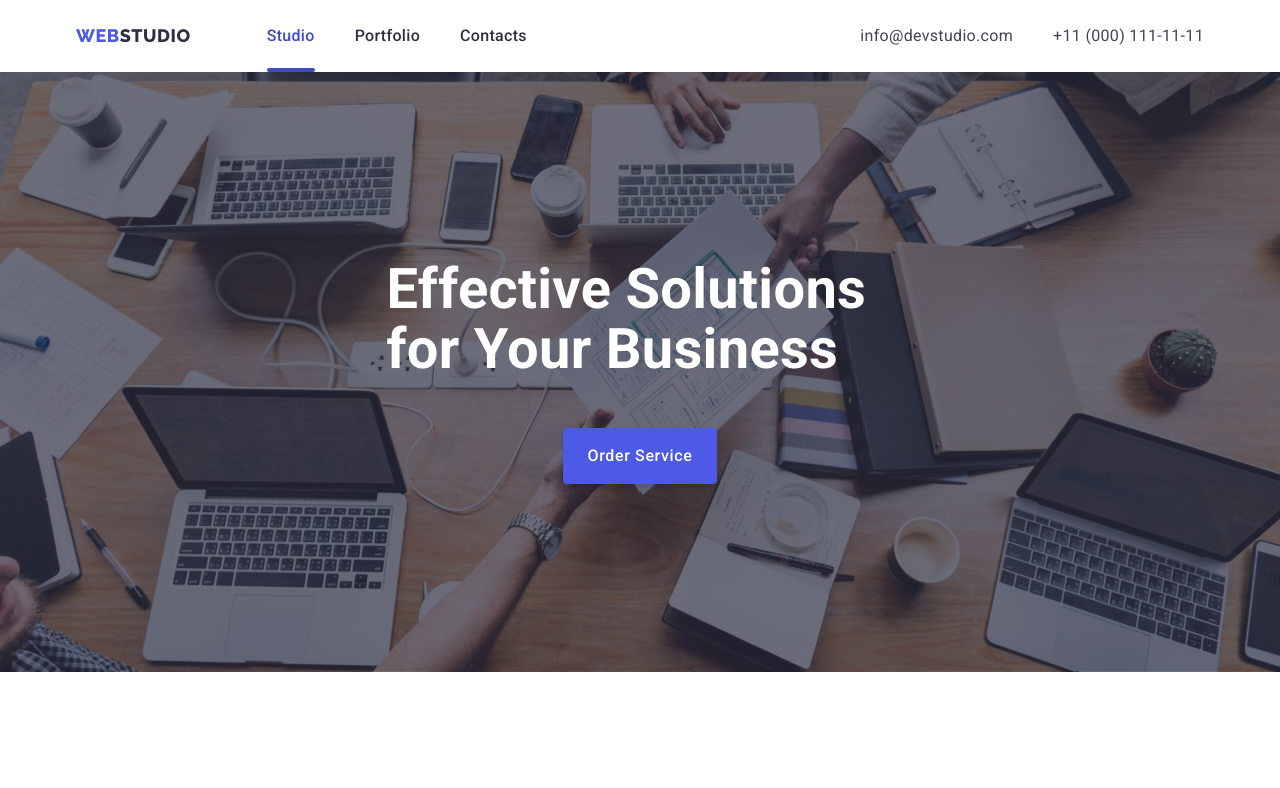
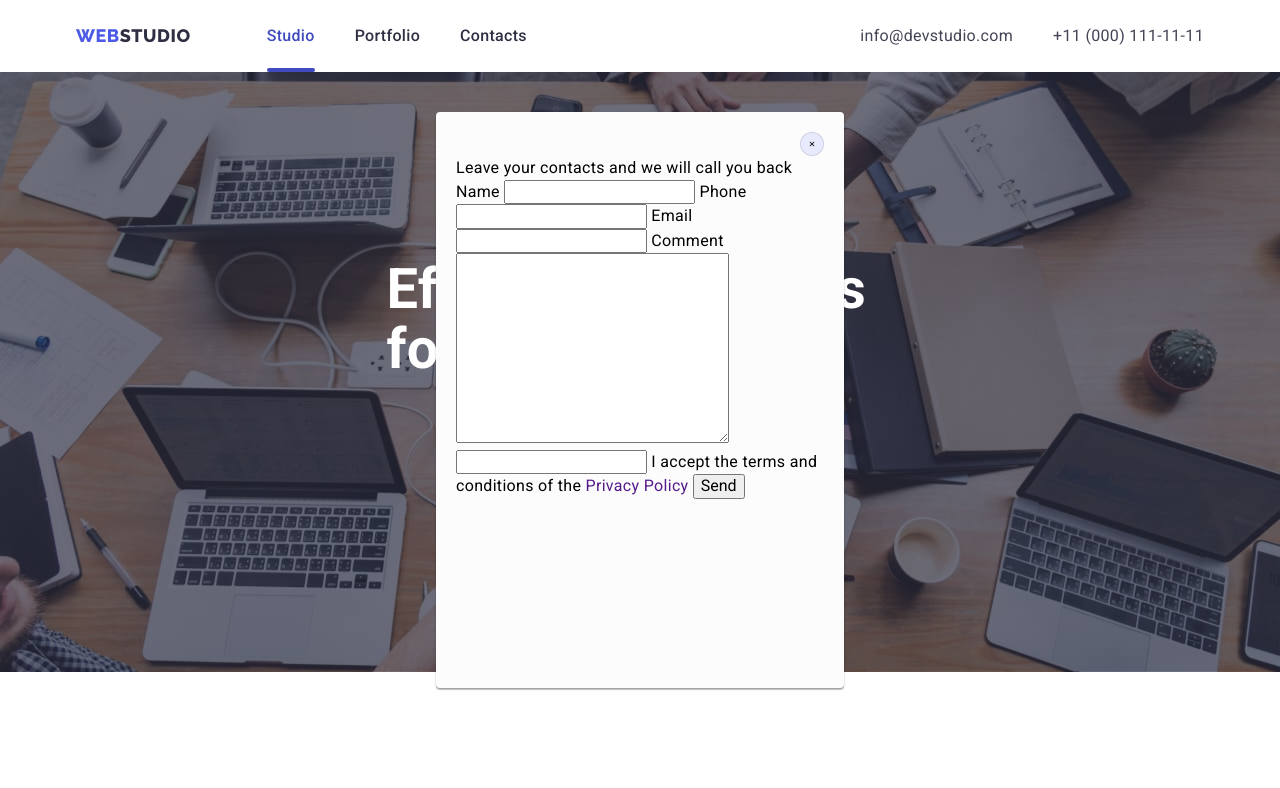
Before and after one commit to NikitinaAlina/goit-markup-hw-06, a plain HTML site: page index.html in a window 1280 px wide. Shown: the top 788 px of the page. Drawn offline with nearby package versions, Linux system fonts and the light colour scheme.

Commit message:
Update index.html

```diff
--- a/index.html
+++ b/index.html
@@ -429,11 +429,41 @@
         </div>
       </div>
     </footer>
-    <div class="backdrop is-hidden" data-modal>
-      <div class="modal">
+    <div class="modal">
         <svg class="modal-close" width="24" height="24" data-modal-close>
           <use href="./images/symbol-defs.svg#icon-Vector"></use>
         </svg>
+        <p class="modal-title">Leave your contacts and we will call you back</p>
+
+
+      <form class="modal-form">
+        <label class="modal-form-field">
+          <span class="modal-form-input-desc">Name</span>
+         <input type="text" class="modal-form-input" />
+        </label>
+        <label class="modal-form-field">
+          <span class="modal-form-input-desc">Phone</span>
+         <input type="text" class="modal-form-input" />
+        </label>
+        <label class="modal-form-field">
+          <span class="modal-form-input-desc">Email</span>
+         <input type="text" class="modal-form-input" />
+        </label>
+        <label class="modal-form-field">
+          <span class="modal-form-input-desc">Comment</span>
+         <textarea name=""
+         id=""
+         cols="30"
+         rows="10"
+         class="modal-form-message"
+         placeholder="Text input">
+        </textarea>
+        </label>
+        <input id="user-policy" type="text" class="modal-form-chek">
+        <label for="user-policy" class="modal-form-chek-desc">I accept the terms and conditions of the <a href="">Privacy Policy</a>
+        </label>
+        <button type="submit" class="modal-form-submit">Send</button>
+      </form>
       </div>
     </div>
     <script src="./js/modal.js"></script>
```
